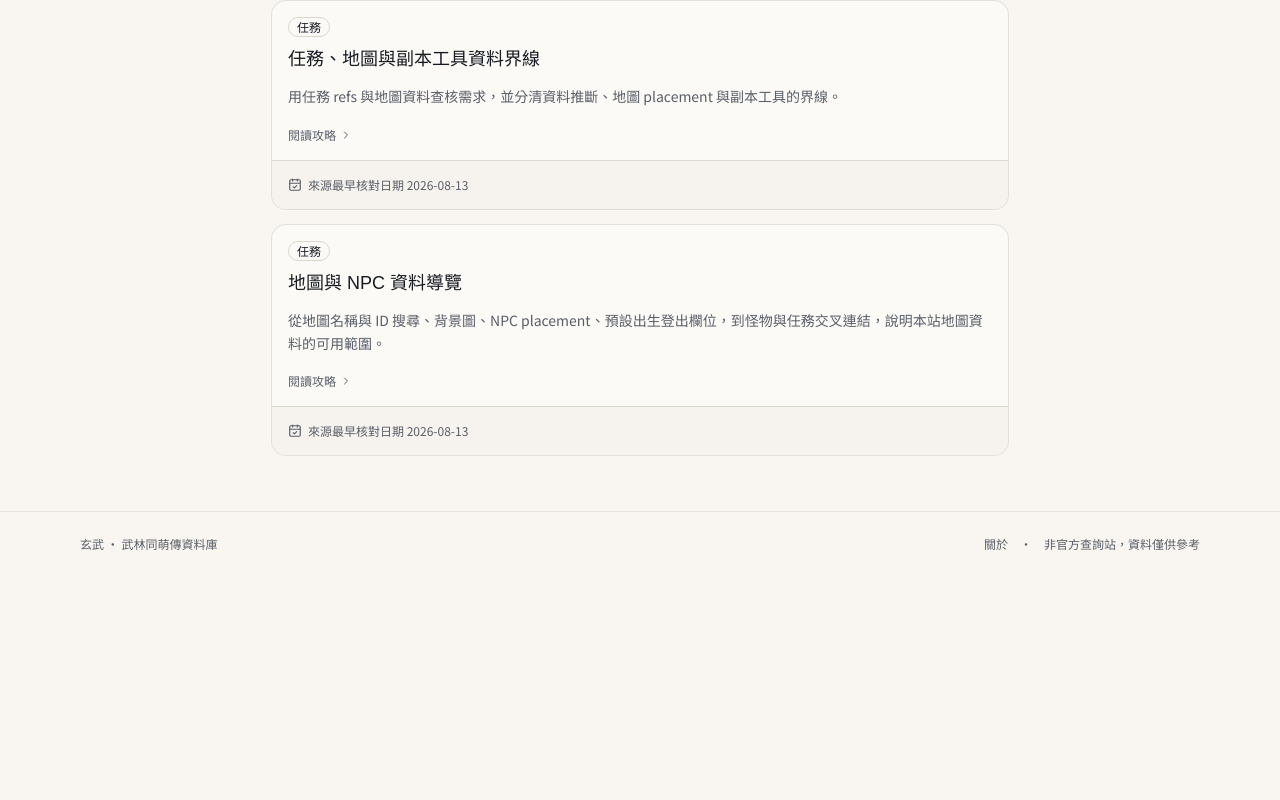
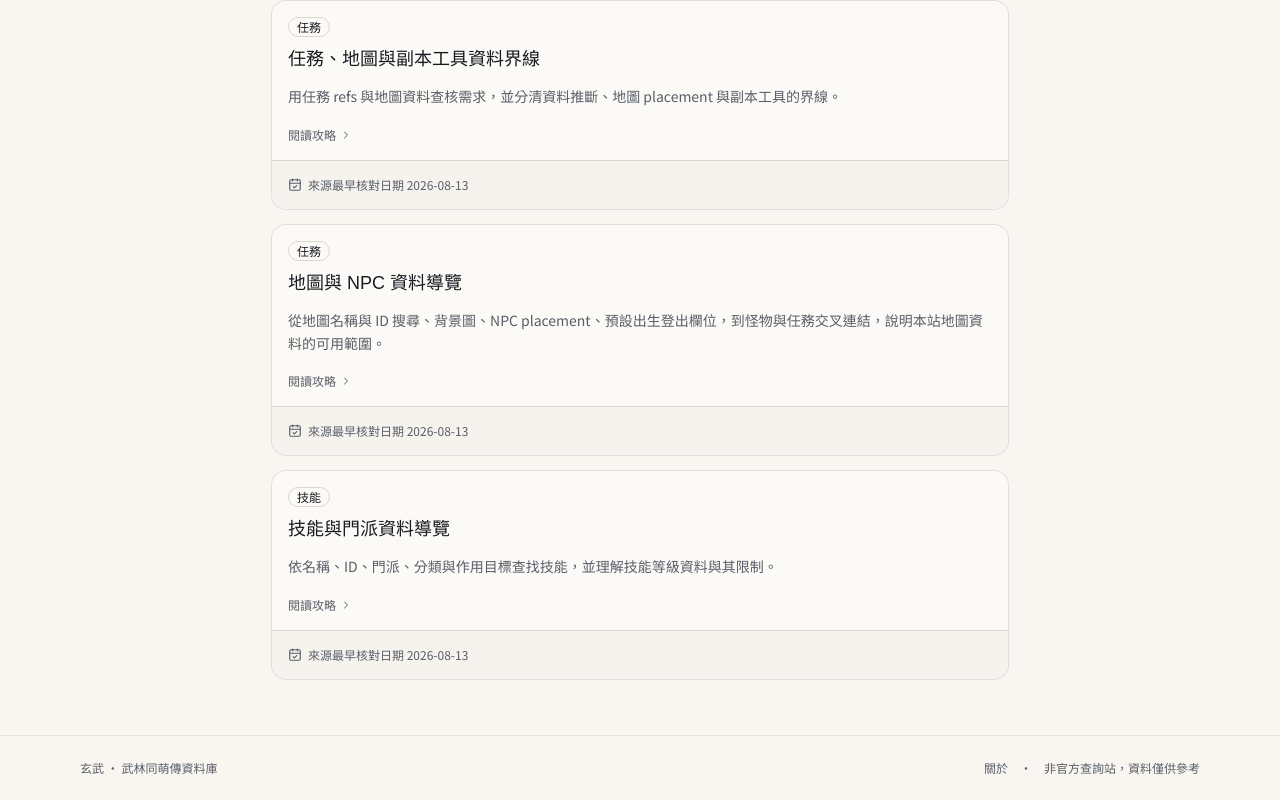
Before and after one commit to hanshino/genbu, a Next.js app: page /guides in a window 1280 px wide. Shown: the part 681-1481 px from the top of the page. Before the commit the page ends 1257 px from the top, so only its background shows below. Built offline with nearby package versions, Linux system fonts and the light colour scheme.

Commit message:
feat(guides): add skill data guide (#27)

```diff
--- a/src/data/guides.ts
+++ b/src/data/guides.ts
@@ -263,6 +263,91 @@ export const guides: Guide[] = [
       },
     ],
   },
+  {
+    slug: "skills-data-guide",
+    title: "技能與門派資料導覽",
+    category: "skills",
+    status: "published",
+    summary: "依名稱、ID、門派、分類與作用目標查找技能，並理解技能等級資料與其限制。",
+    sources: [
+      {
+        id: "database-magic-query",
+        title: "repo 技能查詢與等級資料",
+        tier: "database",
+        lastVerified: "2026-08-13",
+        evidence:
+          "對應 repo 現有 src/lib/queries/magic.ts:5-14、31-115 的 search/clan/target/skillType 篩選與 (id, name) 分組，以及 src/lib/queries/magic.ts:117-138 的 id、level 詳情與技能等級群組查詢。",
+      },
+      {
+        id: "database-magic-fields",
+        title: "repo 技能欄位與技能頁呈現",
+        tier: "database",
+        lastVerified: "2026-08-13",
+        evidence:
+          "對應 repo 現有 src/lib/types/magic.ts:4-50 的 Magic raw fields、src/components/skills/skill-level-table.tsx:15-29 的等級欄位清單，以及 src/components/skills/skill-detail.tsx:18-32、34-106 的技能詳情與 level 切換呈現。",
+      },
+      {
+        id: "database-magic-labels",
+        title: "repo 門派、技能分類、目標與屬性對照",
+        tier: "database",
+        lastVerified: "2026-08-13",
+        evidence:
+          "對應 repo 現有 src/lib/constants/magic-clan.ts:1-64、src/lib/constants/magic-skill-type.ts:1-31、src/lib/constants/magic-target.ts:1-33、src/lib/constants/magic-attrib.ts:1-22 的本站代碼對照與限制。",
+      },
+      {
+        id: "database-magic-status",
+        title: "repo 技能狀態參照",
+        tier: "database",
+        lastVerified: "2026-08-13",
+        evidence:
+          "對應 repo 現有 src/lib/queries/status.ts:4-15 的 magic.extra_status 狀態查詢：約 4% 指向不存在的 STATUS.ID，回傳 nullable；status 的 param1 至 param5 是可讀取的 raw 參數欄位。",
+      },
+    ],
+    sections: [
+      {
+        title: "技能列表與篩選",
+        paragraphs: [
+          "技能列表可依名稱或 ID 搜尋，並用 clan、target、skillType 篩選；列表以 (id, name) 分組，同一 id 不一定只有一個技能。這是資料查詢與欄位導覽，不是 build 推薦。",
+        ],
+        links: [
+          { label: "技能查詢", href: "/skills" },
+          { label: "少林技能", href: "/skills?clan=CLASS_SHAULIN" },
+          { label: "被動技能", href: "/skills?target=TARGET_PASSIVE" },
+          { label: "刀法技能", href: "/skills?skillType=1" },
+        ],
+        sourceIds: ["database-magic-query", "database-magic-labels"],
+      },
+      {
+        title: "技能等級與 raw fields",
+        paragraphs: [
+          "技能詳情可透過 level 參數切換不同等級，例如技能 227 的 level 1；頁面會呈現目前等級的 raw fields，並可查看全等級欄位變化。func_dmg 在本站只稱為傷害參數，不直接解讀成最終傷害。",
+        ],
+        links: [{ label: "技能 227 第 1 級", href: "/skills/227?level=1" }],
+        sourceIds: ["database-magic-query", "database-magic-fields"],
+      },
+      {
+        title: "代碼對照與資料推斷",
+        paragraphs: [
+          "clan 與 clan2 的中文 label 是本站代碼對照；clan 為 null 時，列表會依 skill_type 區分生活/商業與未分類。skill type 18–20 是資料推斷，不是已核實的官方分類；target 的中文名稱也是本站對照。attrib code 4 在技能側命名為土，在怪物資料側可能使用木命名，不能直接視為同一套中文語意。",
+        ],
+        sourceIds: ["database-magic-labels"],
+      },
+      {
+        title: "狀態參照與公式限制",
+        paragraphs: [
+          "extra_status/status 的關聯可顯示 status 的 raw param1 至 param5；約 4% 的 extra_status 是 orphan ref，找不到對應 STATUS.ID。這些 raw params 與 func_dmg 等欄位不足以完整推導遊戲公式。",
+        ],
+        sourceIds: ["database-magic-fields", "database-magic-status"],
+      },
+      {
+        title: "明確 deferred 範圍",
+        paragraphs: [
+          "目前 deferred：經脈、星曜、真解、職業 build、配點、技能順序、DPS/PvE/PvP tier 與最佳裝備。本站 scoring presets 和 SKILL_PICKS 都不是官方職業 taxonomy，不能拿來宣稱官方流派或最佳配置。",
+        ],
+        sourceIds: ["database-magic-query", "database-magic-labels"],
+      },
+    ],
+  },
 ];
 
 export function getPublishedGuides(): Guide[] {
```
Also changed, not shown: 1 other file (tests, documents, lock files or other folders).
